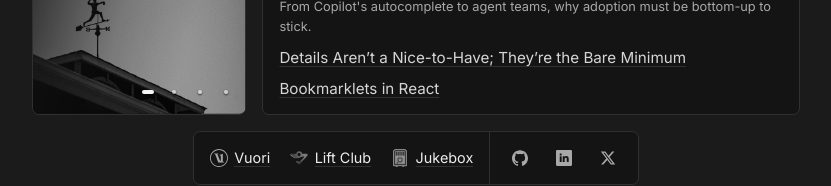
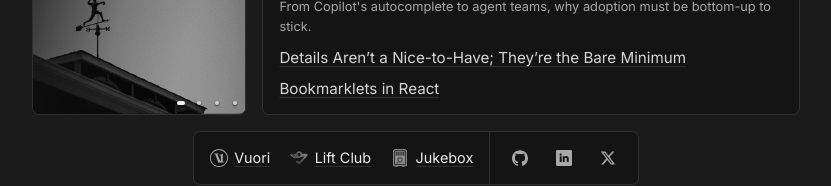
Before and after one commit to christiananagnostou/www, a Next.js app: page / in a window 1280 px wide. Shown: the part 444-630 px from the top of the page, without its empty margins (224-1055 px from the left). Built offline with nearby package versions, Linux system fonts and the light colour scheme.

Commit message:
Tuck the homepage photo controls into the corner

```diff
--- a/components/Home/photoPrints/Prints.module.css
+++ b/components/Home/photoPrints/Prints.module.css
@@ -141,21 +141,28 @@
 }
 
 .positions {
-  --dot-step: 26px;
-  --marker-width: 12px;
+  --dot-step: 18px;
+  --dot-inset: 9px;
+  --marker-width: 8px;
   position: absolute;
-  right: 6px;
+  right: 1px;
   bottom: 0;
   display: flex;
+}
+
+@media (any-pointer: coarse) {
+  .positions {
+    --dot-step: 24px;
+  }
 }
 
 .positions button {
   display: grid;
   width: var(--dot-step);
   height: 44px;
-  place-items: center;
+  place-items: end center;
   border: 0;
-  padding: 0;
+  padding: 0 0 var(--dot-inset);
   background: none;
   cursor: pointer;
   touch-action: manipulation;
@@ -175,7 +182,7 @@
 .positions::after {
   content: '';
   position: absolute;
-  top: calc(50% - 2px);
+  bottom: var(--dot-inset);
   left: calc((var(--dot-step) - var(--marker-width)) / 2);
   width: var(--marker-width);
   height: 4px;
```
